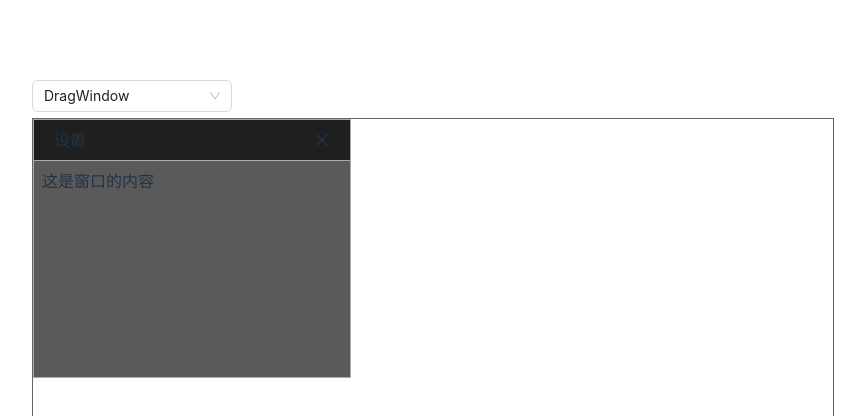
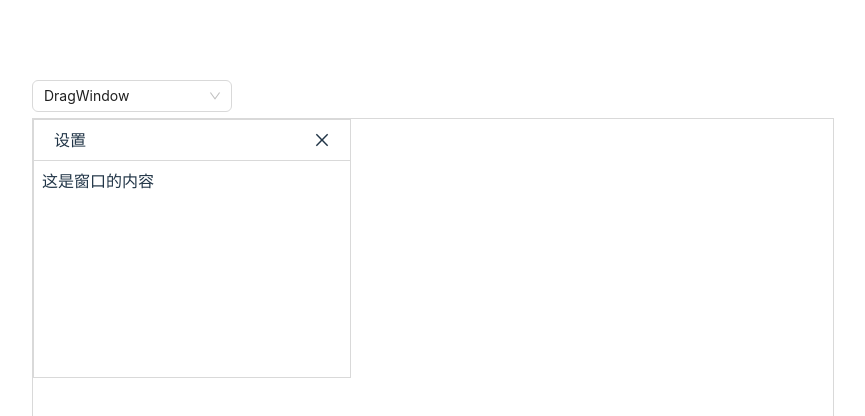
Before and after one commit to zmx0142857/react-components, a React (Vite) app: page /DragWindow in a window 1280 px wide. Shown: the top 416 px of the page, without its empty margins (207-1072 px from the left). Built offline with nearby package versions, Linux system fonts and the light colour scheme.

Commit message:
fix: light theme

```diff
--- a/src/components/DragWindow/index.less
+++ b/src/components/DragWindow/index.less
@@ -1,7 +1,10 @@
 .c-drag-window {
+    --bg1: rgba(20, 20, 20, 0.7);
+    --bg2: #1f1f1f;
+    --bd1: #aaa;
     position: absolute;
-    background-color: rgba(20, 20, 20, 0.7);
-    border: 1px solid #aaa;
+    background-color: var(--bg1);
+    border: 1px solid var(--bd1);
     min-width: max-content;
     min-height: max-content;
     &-header {
@@ -9,10 +12,10 @@
         justify-content: space-between;
         align-items: center;
         padding: 8px 20px;
-        border-bottom: 1px solid #aaa;
+        border-bottom: 1px solid var(--bd1);
         cursor: move;
         user-select: none;
-        background-color: #1f1f1f;
+        background-color: var(--bg2);
     }
     // &-body {
     //     padding: 10px 20px;
@@ -21,3 +24,11 @@
         cursor: pointer;
     }
 }
+
+@media (prefers-color-scheme: light) {
+  .c-drag-window {
+    --bg1: rgba(255, 255, 255, 0.7);
+    --bg2: #fff;
+    --bd1: #d9d9d9;
+  }
+}
--- a/src/components/LogData/index.less
+++ b/src/components/LogData/index.less
@@ -16,6 +16,7 @@
     width: 100vw;
     height: 50vh;
     background: #fff;
+    border-bottom: 1px solid #ccc;
     overflow: auto;
   }
 
--- a/src/components/ObjectEditor/index.less
+++ b/src/components/ObjectEditor/index.less
@@ -4,6 +4,7 @@
   height: 100%;
   width: 100%;
   box-sizing: border-box;
+  --bd1: #666;
 
   &-center {
     display: flex;
@@ -28,6 +29,10 @@
 
   &-delete-btn {
     cursor: pointer;
+    transition: color .2s;
+    &:hover {
+      color: #ff4d4f;
+    }
   }
 
   &-select {
@@ -39,18 +44,18 @@
     padding: 10px;
     width: 200px;
     margin: 10px auto;
-    border: 1px dashed #666;
+    border: 1px dashed var(--bd1);
     border-radius: 4px;
     transition: background .2s;
     &:hover {
-      background: rgba(255, 255, 255, .1);
+      background: rgba(128, 128, 128, .1);
     }
   }
 
   .c-object-input {
     transition: background .2s;
     &:hover {
-      background: rgba(255, 255, 255, .1);
+      background: rgba(128, 128, 128, .1);
     }
   }
 
@@ -65,3 +70,9 @@
     }
   }
 }
+
+@media (prefers-color-scheme: light) {
+  .c-object-editor {
+    --bd1: #d9d9d9;
+  }
+}
--- a/src/components/ObjectEditor/index.tsx
+++ b/src/components/ObjectEditor/index.tsx
@@ -76,6 +76,10 @@ const ObjectEditor: FC<ObjectEditorProps> = ({ title = '', value = {}, disabled
   }
 
   function onInput<T>(value: T, index: number, type: number) {
+    if (type === 0) {
+      const config = getConfig(value as string)
+      if (config.disabled) return
+    }
     const newMapList = [...entries]
     newMapList[index][type] = value
     setEntries(newMapList)
--- a/src/examples/app.less
+++ b/src/examples/app.less
@@ -12,7 +12,7 @@
     height: 600px;
     max-width: 100vw;
     max-height: 100vh;
-    border: 1px solid #666;
+    border: 1px solid var(--bd1);
     overflow: auto;
   }
 }
--- a/src/examples/index.less
+++ b/src/examples/index.less
@@ -12,6 +12,8 @@
   -webkit-font-smoothing: antialiased;
   -moz-osx-font-smoothing: grayscale;
   -webkit-text-size-adjust: 100%;
+
+  --bd1: #666;
 }
 
 body {
@@ -28,5 +30,6 @@ body {
   :root {
     color: #213547;
     background-color: #ffffff;
+    --bd1: #d9d9d9;
   }
 }
```
